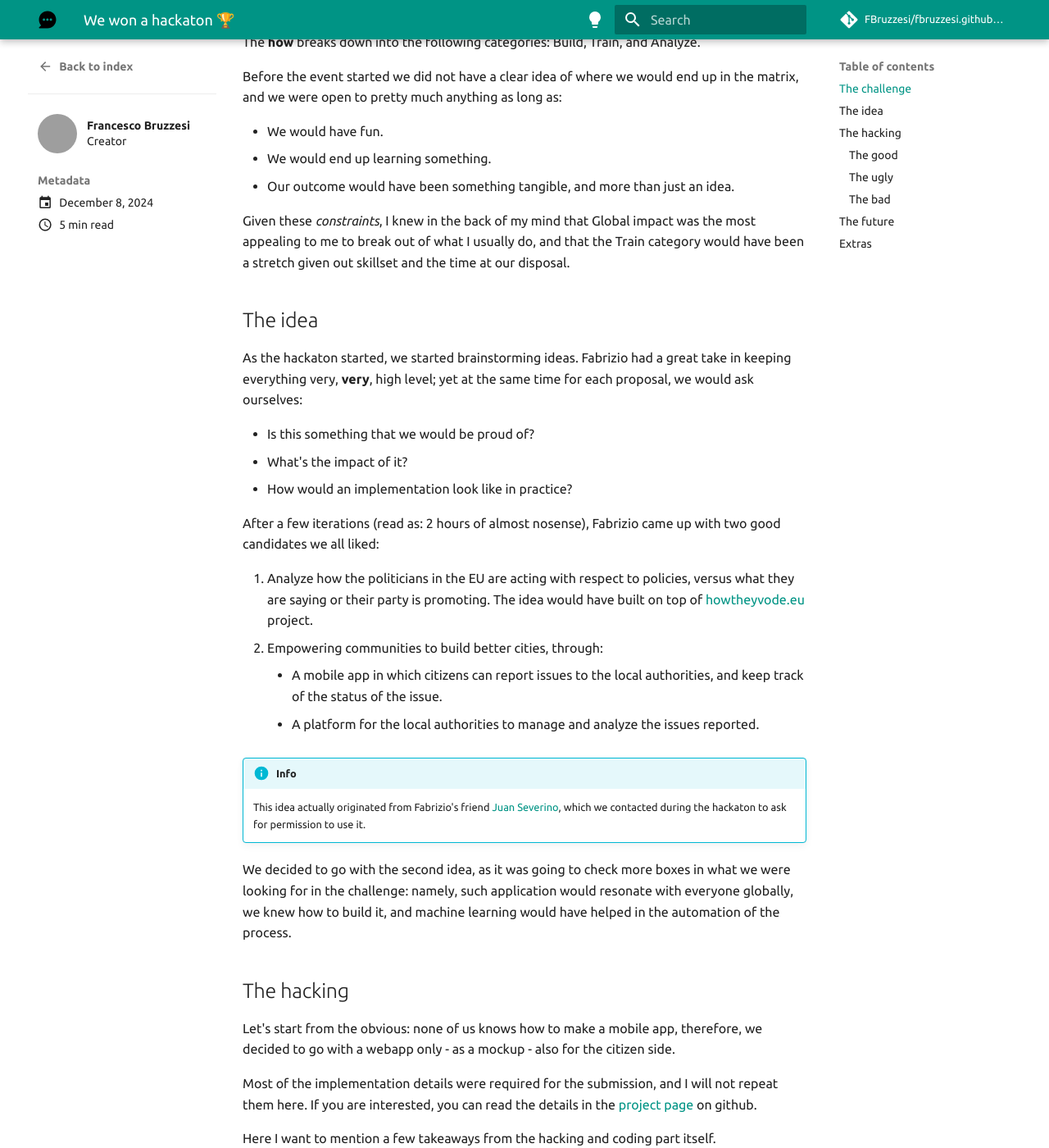
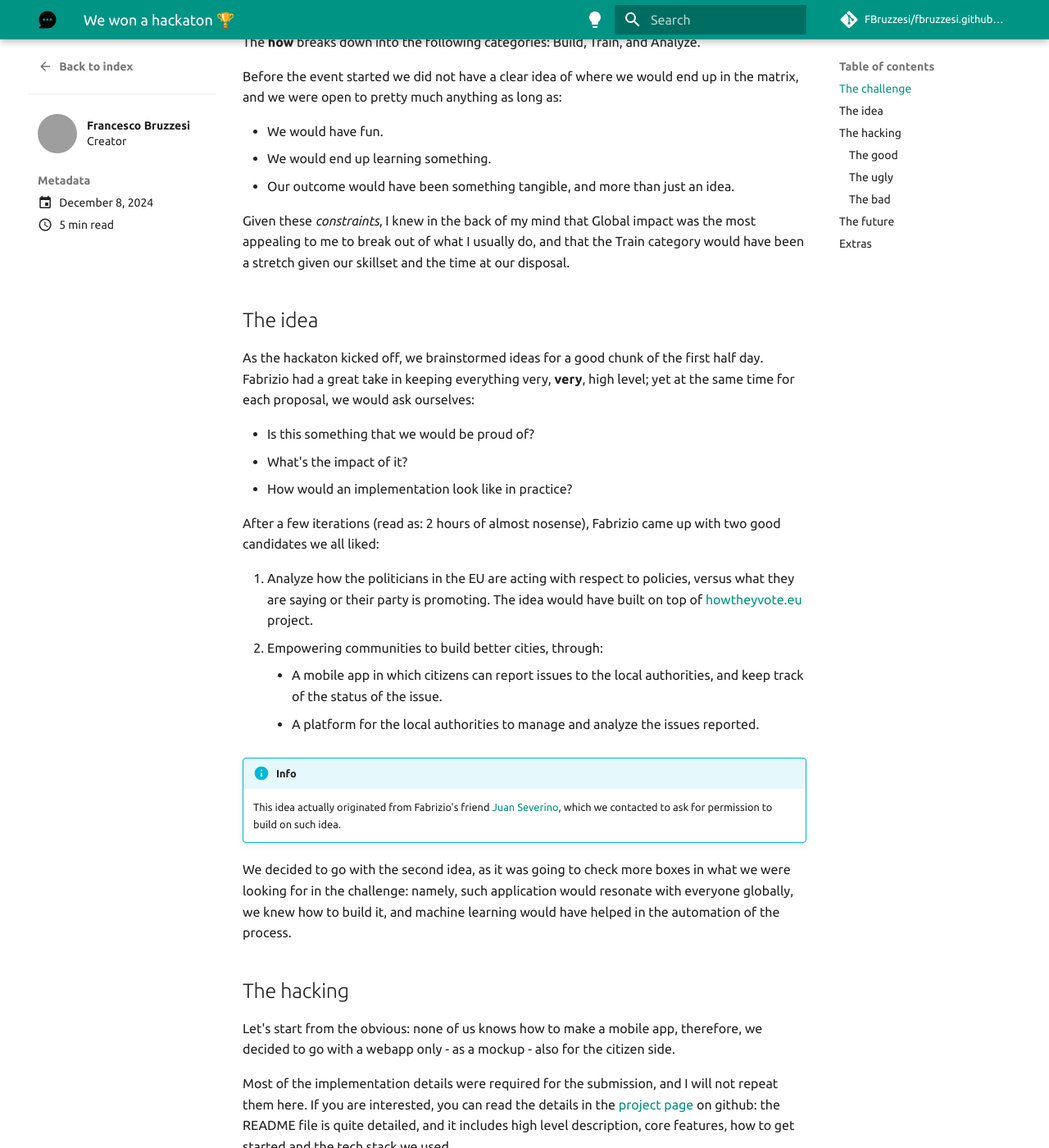
Before and after one commit to FBruzzesi/fbruzzesi.github.io, an MkDocs documentation site: the page built from docs/blog/posts/2024-12-08-we-won-a-hackaton.md, in a window 1280 px wide and 1400 px high, scrolled down 631 px. Shown: the whole window at 82% size. Built offline with MkDocs 1.6.1 and Material for MkDocs 9.7.7, drawn with Linux system fonts in a browser that asks for light colours; comment, search, counter and statistics services are not loaded; grey boxes are pictures that could not be loaded.

Commit message:
typos and minor

```diff
--- a/docs/blog/posts/2024-12-08-we-won-a-hackaton.md
+++ b/docs/blog/posts/2024-12-08-we-won-a-hackaton.md
@@ -30,11 +30,11 @@ Before the event started we did not have a clear idea of where we would end up i
 * We would end up learning something.
 * Our outcome would have been something tangible, and more than just an idea.
 
-Given these _constraints_, I knew in the back of my mind that Global impact was the most appealing to me to break out of what I usually do, and that the Train category would have been a stretch given out skillset and the time at our disposal.
+Given these _constraints_, I knew in the back of my mind that Global impact was the most appealing to me to break out of what I usually do, and that the Train category would have been a stretch given our skillset and the time at our disposal.
 
 ## The idea
 
-As the hackaton started, we started brainstorming ideas. Fabrizio had a great take in keeping everything very, **very**, high level; yet at the same time for each proposal, we would ask ourselves:
+As the hackaton kicked off, we brainstormed ideas for a good chunk of the first half day. Fabrizio had a great take in keeping everything very, **very**, high level; yet at the same time for each proposal, we would ask ourselves:
 
 * Is this something that we would be proud of?
 * What's the impact of it?
@@ -42,14 +42,14 @@ As the hackaton started, we started brainstorming ideas. Fabrizio had a great ta
 
 After a few iterations (read as: 2 hours of almost nosense), Fabrizio came up with two good candidates we all liked:
 
-1. Analyze how the politicians in the EU are acting with respect to policies, versus what they are saying or their party is promoting. The idea would have built on top of [howtheyvode.eu][how-they-vote]{:target="_blank"} project.
+1. Analyze how the politicians in the EU are acting with respect to policies, versus what they are saying or their party is promoting. The idea would have built on top of [howtheyvote.eu][how-they-vote]{:target="_blank"} project.
 2. Empowering communities to build better cities, through:
 
     * A mobile app in which citizens can report issues to the local authorities, and keep track of the status of the issue.
     * A platform for the local authorities to manage and analyze the issues reported.
 
 !!! info
-    This idea actually originated from Fabrizio's friend [Juan Severino][juan-severino], which we contacted during the hackaton to ask for permission to use it.
+    This idea actually originated from Fabrizio's friend [Juan Severino][juan-severino], which we contacted to ask for permission to build on such idea.
 
 We decided to go with the second idea, as it was going to check more boxes in what we were looking for in the challenge: namely, such application would resonate with everyone globally, we knew how to build it, and machine learning would have helped in the automation of the process.
 
@@ -57,7 +57,7 @@ We decided to go with the second idea, as it was going to check more boxes in wh
 
 Let's start from the obvious: none of us knows how to make a mobile app, therefore, we decided to go with a webapp only - as a mockup - also for the citizen side.
 
-Most of the implementation details were required for the submission, and I will not repeat them here. If you are interested, you can read the details in the [project page][moin-moin-repo]{:target="_blank"} on github.
+Most of the implementation details were required for the submission, and I will not repeat them here. If you are interested, you can read the details in the [project page][moin-moin-repo]{:target="_blank"} on github: the README file is quite detailed, and it includes high level description, core features, how to get started and the tech stack we used.
 
 Here I want to mention a few takeaways from the hacking and coding part itself.
 
```
Also changed, not shown: .pre-commit-config.yaml (+0 -7 lines), 1 other file.
